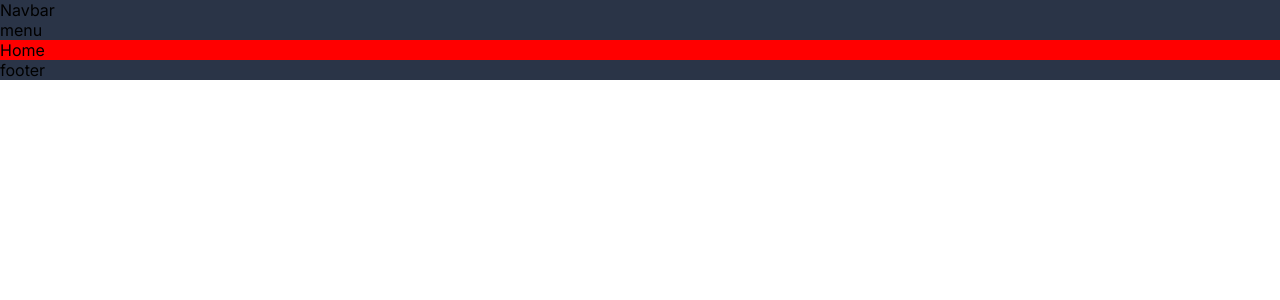
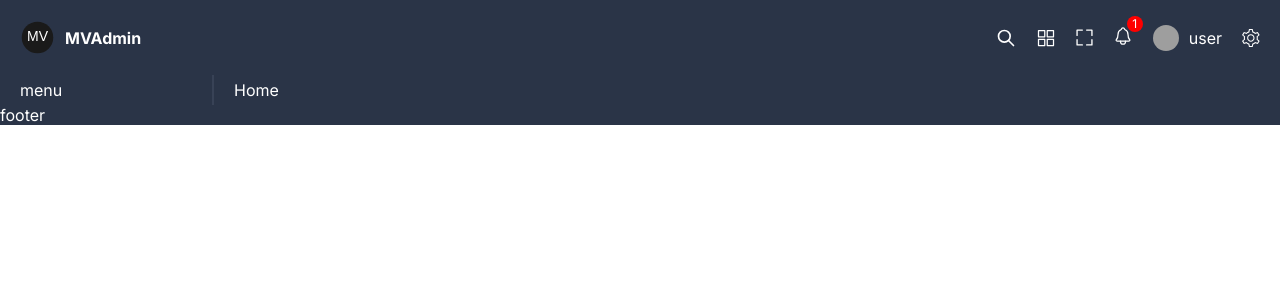
Before and after one commit to Mohit-Mehra/react-admin-dashboard, a React (Vite) app: page / in a window 1280 px wide. Shown: the top 300 px of the page. Built offline with nearby package versions, Linux system fonts and the light colour scheme; grey boxes are pictures that could not be loaded.

Commit message:
NavBar complete

```diff
--- a/src/App.tsx
+++ b/src/App.tsx
@@ -17,7 +17,7 @@ function App() {
           <div className="menuContainer">
             <Menu />
           </div>
-          <div className="contectContainer">
+          <div className="contentContainer">
             <Outlet />
           </div>
         </div>
--- a/src/components/navbar/Navbar.tsx
+++ b/src/components/navbar/Navbar.tsx
@@ -1,7 +1,26 @@
 import "./navbar.scss"
 const Navbar = () => {
   return (
-    <div>Navbar</div>
+    <div className="navbar">
+      <div className="logo">
+        <img src="mv.svg" alt="" />
+        <span>MVAdmin</span>
+      </div>
+      <div className="icons">
+        <img src="/search.svg" alt="" className="icon" />
+        <img src="/app.svg" alt="" className="icon" />
+        <img src="/expand.svg" alt="" className="icon" />
+        <div className="notification">
+          <img src="/notifications.svg" alt="" />
+          <span>1</span>
+        </div>
+        <div className="u">
+          <img src="https://yt3.ggpht.com/yti/AOXPAcV4hKYaerJNf5jpBYzuIqeWrSTtOqaMR0WiDgdl=s108-c-k-c0x00ffffff-no-rj" alt="" />
+          <span>user</span>
+        </div>
+        <img src="/settings.svg" alt="" className="icon" />
+      </div>
+    </div>
   )
 }
 
--- a/src/components/navbar/navbar.scss
+++ b/src/components/navbar/navbar.scss
@@ -0,0 +1,50 @@
+.navbar {
+  width: 100%;
+  padding: 20px;
+  display: flex;
+  align-items: center;
+  justify-content: space-between;
+  .logo{
+    display: flex;
+    width: 35px;
+    height: 35px;
+    align-items: center;
+    font-weight: bold;
+    gap: 10px;
+  }
+  .icons {
+    display: flex;
+    align-items: center;
+    gap: 20px;
+
+    .notification{
+      position: relative;
+      span{
+        background: red;
+        color: white;
+        width: 16px;
+        height: 16px;
+        border-radius: 50%;
+        position: absolute;
+        top: -10px;
+        right: -10px;
+        display: flex;
+        align-items: center;
+        justify-content: center;
+        font-size: 12px;
+      }
+    }
+
+    .u {
+      display: flex;
+      align-items: center;
+      gap: 10px;
+      img {
+        width: 26px;
+        height: 26px;
+        border-radius: 50%;
+        object-fit: cover;
+      }
+    }
+  }
+}
--- a/src/pages/home/home.scss
+++ b/src/pages/home/home.scss
@@ -1,3 +1,2 @@
 .home{
-    background-color: red;
 }
--- a/src/styles/global.scss
+++ b/src/styles/global.scss
@@ -14,4 +14,19 @@ a {
 .main{
   font-family: "Inter",sans-serif;
   background-color: $main-bg;
+  color: $main-color;
 }
+
+.container{
+  display: flex;
+}
+.menuContainer{
+  width: 250px;
+  padding: 5px 20px;
+  border-right: 2px solid $soft-bg;
+}
+
+.contentContainer{
+  padding: 5px 20px;
+  width: 100%;
+}
```
Also changed, not shown: public/mv.svg (added).
